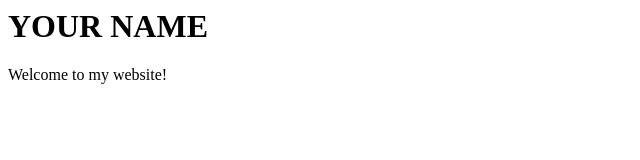
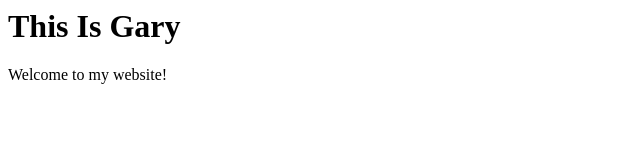
Before and after one commit to LamKaFungGary/LamKaFung.github.io, a plain HTML site: page index.html in a window 1280 px wide. Shown: the whole page, without its empty margins (0-640 px from the left). Drawn offline with Linux system fonts and the light colour scheme.

Commit message:
Update index.html

```diff
--- a/index.html
+++ b/index.html
@@ -1,7 +1,7 @@
 <html>
 
 <body>
-  <h1>YOUR NAME</h1>
+  <h1>This Is Gary</h1>
   <p>Welcome to my website!</p>
 </body>
 
```
